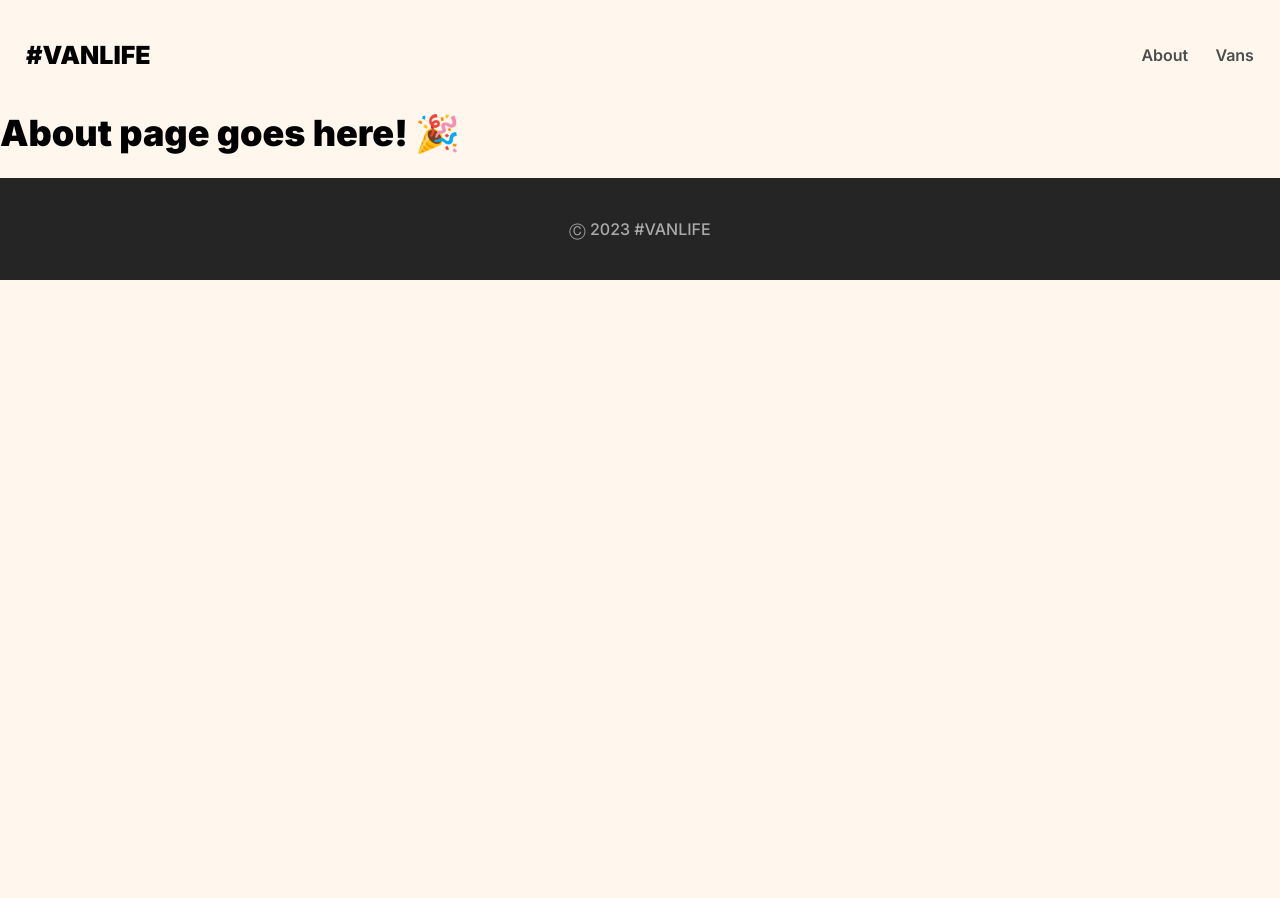
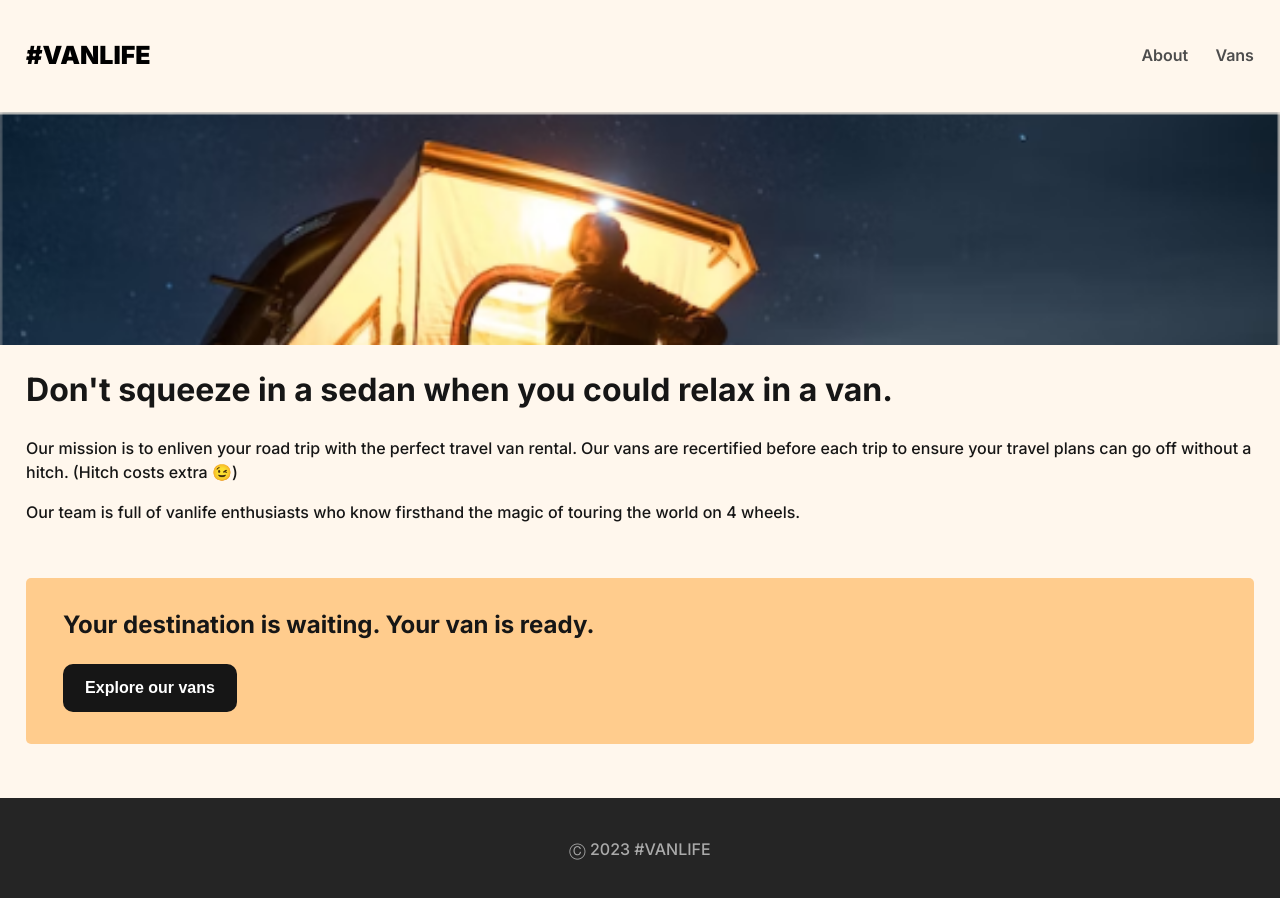
Before and after one commit to qserena/08-van-life, a React (Vite) app: page /about in a window 1280 px wide. Before the commit the page ends 800 px from the top, so only its background shows below. Built offline with nearby package versions, Linux system fonts and the light colour scheme.

Commit message:
About page.

```diff
--- /dev/null
+++ b/src/About.jsx
@@ -0,0 +1,24 @@
+export default function About() {
+	return (
+		<div className="about">
+			<div className="hero"></div>
+			<div className="container">
+				<h2>Don't squeeze in a sedan when you could relax in a van.</h2>
+				<p>
+					Our mission is to enliven your road trip with the perfect
+					travel van rental. Our vans are recertified before each trip
+					to ensure your travel plans can go off without a hitch.
+					(Hitch costs extra 😉)
+				</p>
+				<p>
+					Our team is full of vanlife enthusiasts who know firsthand
+					the magic of touring the world on 4 wheels.
+				</p>
+				<div className="destination-container">
+					<h3>Your destination is waiting. Your van is ready.</h3>
+					<button className="black-btn">Explore our vans</button>
+				</div>
+			</div>
+		</div>
+	)
+}
--- a/src/index.css
+++ b/src/index.css
@@ -16,6 +16,20 @@ h1 {
 	font-size: 2.25rem;
 	font-weight: 800;
 	line-height: 1.17em; /* 116.667% */
+}
+
+h2 {
+	font-size: 2rem;
+	font-weight: 700;
+	line-height: 1.19em; /* 118.75% */
+}
+
+h3 {
+	color: #161616;
+	font-size: 1.5rem;
+	font-weight: 700;
+	line-height: 1.25em; /* 125% */
+	margin-top: 0;
 }
 
 p {
@@ -71,6 +85,8 @@ nav a:hover {
 	margin-right: 1.63em;
 }
 
+/* Home */
+
 .home {
 	color: #ffffff;
 	background: linear-gradient(
@@ -102,6 +118,46 @@ nav a:hover {
 	font-size: 1.13em;
 	font-weight: 700;
 	line-height: 1.76em; /* 175.898% */
+	border: none;
+	border-radius: 5px;
+	cursor: pointer;
+}
+
+.home .big-btn {
+	margin-top: 52px;
+}
+
+/* About */
+
+.about {
+	color: #161616;
+}
+
+.about .hero {
+	background: url('./assets/image-54.png');
+	background-repeat: no-repeat;
+	background-size: cover;
+	height: 233px;
+}
+
+.destination-container {
+	border-radius: 5px;
+	background: #ffcc8d;
+	padding: 2em 2.31em;
+	margin-top: 54px;
+	margin-bottom: 54px;
+}
+
+.black-btn {
+	color: #fff;
+	border-radius: 10px;
+	border: none;
+	background: #161616;
+	font-size: 1rem;
+	font-weight: 700;
+	padding: 0.75em 1.38em;
+	line-height: 1.5em;
+	cursor: pointer;
 }
 
 footer {
--- a/src/index.jsx
+++ b/src/index.jsx
@@ -3,6 +3,7 @@ import ReactDOM from 'react-dom/client'
 import { BrowserRouter, Routes, Route, Link } from 'react-router-dom'
 import './index.css'
 import Home from './Home'
+import About from './About'
 
 function App() {
 	return (
@@ -30,9 +31,6 @@ function App() {
 	)
 }
 
-function About() {
-	return <h1>About page goes here! 🎉</h1>
-}
 function Vans() {
 	return <h1>Vans page goes here! 🎉</h1>
 }
```
